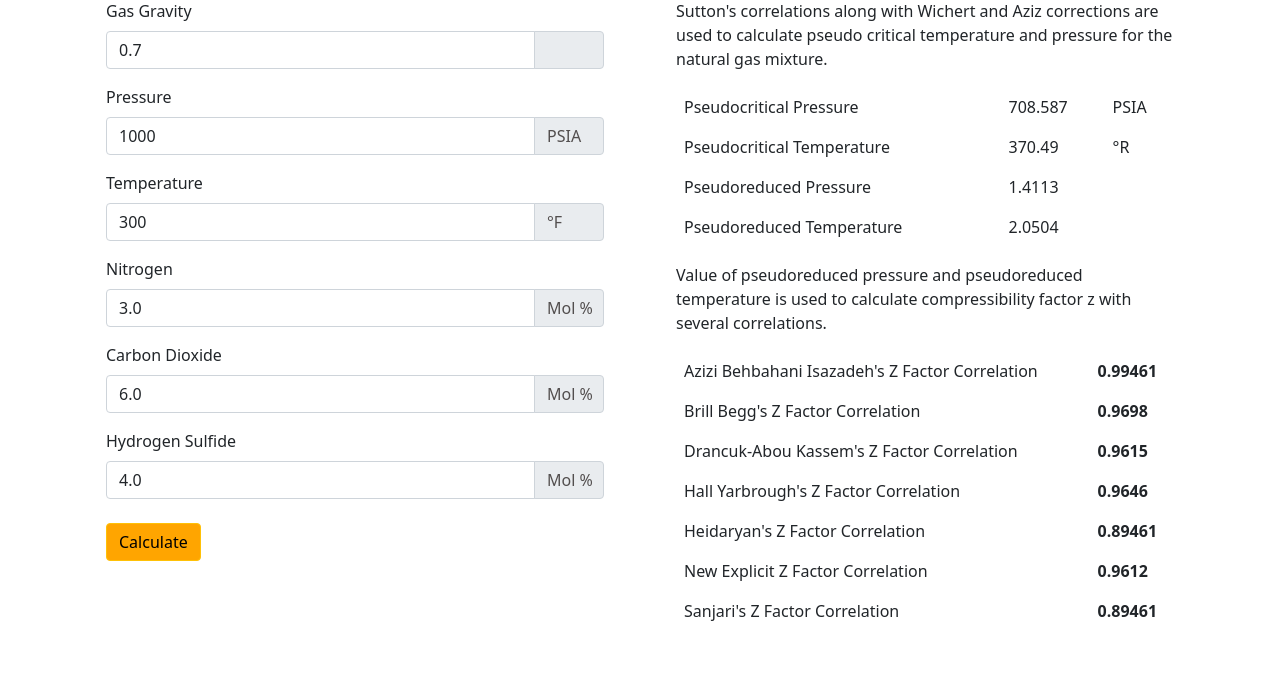
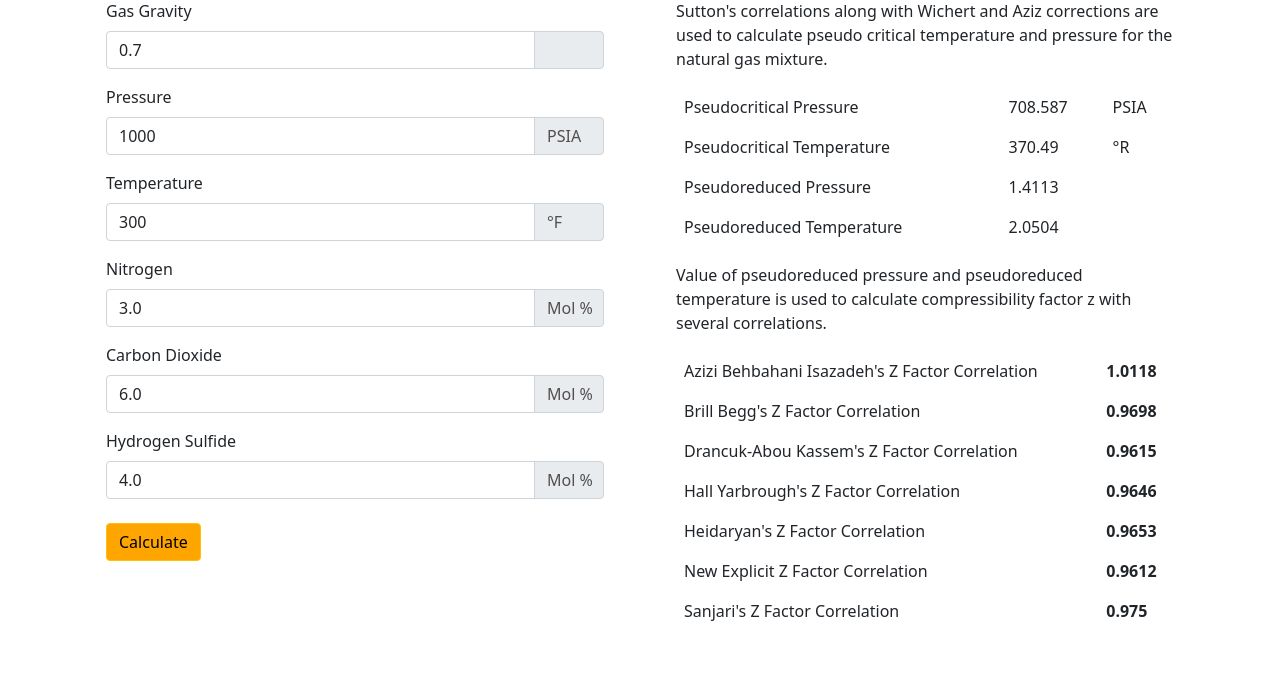
Before and after one commit to marrosandybaguss/Cafluity, a Django app: page / in a window 1280 px wide. Shown: the part 251-944 px from the top of the page. Run offline with Django 3.2, Linux system fonts and the light colour scheme.

Commit message:
Azizi Corr, New Explicit Corr, & Sanjari Corr

```diff
--- a/cafluity/gas/main/zcorrelation_azizi_behbahani_isazadeh.py
+++ b/cafluity/gas/main/zcorrelation_azizi_behbahani_isazadeh.py
@@ -32,7 +32,7 @@ def abi_z_factor(Tpr = 1, Ppr = 1):
   D = 1 + n*Tpr**5.55 + o*(Ppr**0.68)*(Tpr**0.33)
   E = p*math.log(Tpr)**1.18 + q*math.log(Tpr)**2.1 + r*math.log(Ppr) + s*math.log(Ppr)**2 + t*math.log(Ppr)*math.log(Tpr)
 
-  return A + (B + C)/(D + E)
+  return round((A + (B + C)/(D + E)),4)
 
 def graph(Tpr = 1, Ppr = 1):
 
--- a/cafluity/gas/main/zcorrelation_heidaryan_moghdasi_rahimi.py
+++ b/cafluity/gas/main/zcorrelation_heidaryan_moghdasi_rahimi.py
@@ -37,7 +37,7 @@ def hmr_z_factor(Tpr = 1, Ppr = 1):
 	A = A1 + A3*math.log(Ppr) + A5/Tpr + A7*math.log(Ppr)**2 + A9/Tpr**2 + math.log(Ppr)*A11/Tpr
 	B = 1 + A2*math.log(Ppr) + A4/Tpr + A6*math.log(Ppr)**2 + A8/Tpr**2 + math.log(Ppr)*A10/Tpr
 
-	return math.log(A/B)
+	return round((math.log(A/B)),4)
 
 def graph(Tpr = 1, Ppr = 1):
 	tpr = Tpr - 0.45
--- a/cafluity/gas/main/zcorrelation_sanjari_nemati.py
+++ b/cafluity/gas/main/zcorrelation_sanjari_nemati.py
@@ -33,7 +33,8 @@ def constants(Ppr = 1):
 
 def sn_z_factor(Tpr = 1, Ppr = 1):
 	A1, A2, A3, A4, A5, A6, A7, A8 = constants(Ppr)
-	return 1 + A1*Ppr + A2*Ppr**2 + (A3*Ppr**A4)/Tpr**A5 + (A6*Ppr**(A4 + 1))/Tpr**A7 + (A8*Ppr**(A4 + 2))/Tpr**(A7 + 1)
+	z = 1 + A1*Ppr + A2*Ppr**2 + (A3*Ppr**A4)/Tpr**A5 + (A6*Ppr**(A4 + 1))/Tpr**A7 + (A8*Ppr**(A4 + 2))/Tpr**(A7 + 1)
+	return round(z,4)
 
 def graph(Tpr = 1, Ppr = 1):
 
--- a/cafluity/gas/templates/gas/index.html
+++ b/cafluity/gas/templates/gas/index.html
@@ -126,7 +126,7 @@
             <tbody>
               <tr>
                 <td>Azizi Behbahani Isazadeh's Z  Factor Correlation</td>
-                <td><strong>0.99461</strong></td>
+                <td><strong>{{zAzizi}}</strong></td>
               </tr>
               <tr>
                 <td>Brill Begg's Z Factor Correlation</td>
@@ -143,7 +143,7 @@
               </tr>
               <tr>
                 <td>Heidaryan's Z Factor Correlation</td>
-                <td><strong>0.89461</strong></td>
+                <td><strong>{{zHeidaryan}}</strong></td>
               </tr>
               <tr>
                 <td>New Explicit Z Factor Correlation</td>
@@ -151,7 +151,7 @@
               </tr>
               <tr>
                 <td>Sanjari's Z Factor Correlation</td>
-                <td><strong>0.89461</strong></td>
+                <td><strong>{{zSanjari}}</strong></td>
               </tr>
             </tbody>
           </table>
--- a/cafluity/gas/views.py
+++ b/cafluity/gas/views.py
@@ -31,7 +31,9 @@ def index(request):
 	zHallYarborough = rgas.z(Tpr, ppr, "hy")
 	zBrillBegg = rgas.z(Tpr, ppr, "bb")
 	zNewExplicit = rgas.z(Tpr, ppr, "ne")
-
+	zAzizi = rgas.z(Tpr, ppr, "abi")
+	zHeidaryan = rgas.z(Tpr, ppr, "hmr")
+	zSanjari = rgas.z(Tpr, ppr, "sn")
 
 	context = {
 		'title':'Compressibility Factor Z',
@@ -49,5 +51,8 @@ def index(request):
 		'zHallYarborough': zHallYarborough,
 		'zBrillBegg': zBrillBegg,
 		'zNewExplicit': zNewExplicit,
+		'zAzizi': zAzizi,
+		'zHeidaryan': zHeidaryan,
+		'zSanjari': zSanjari,
 	}
 	return render(request, 'gas/index.html', context)
```
